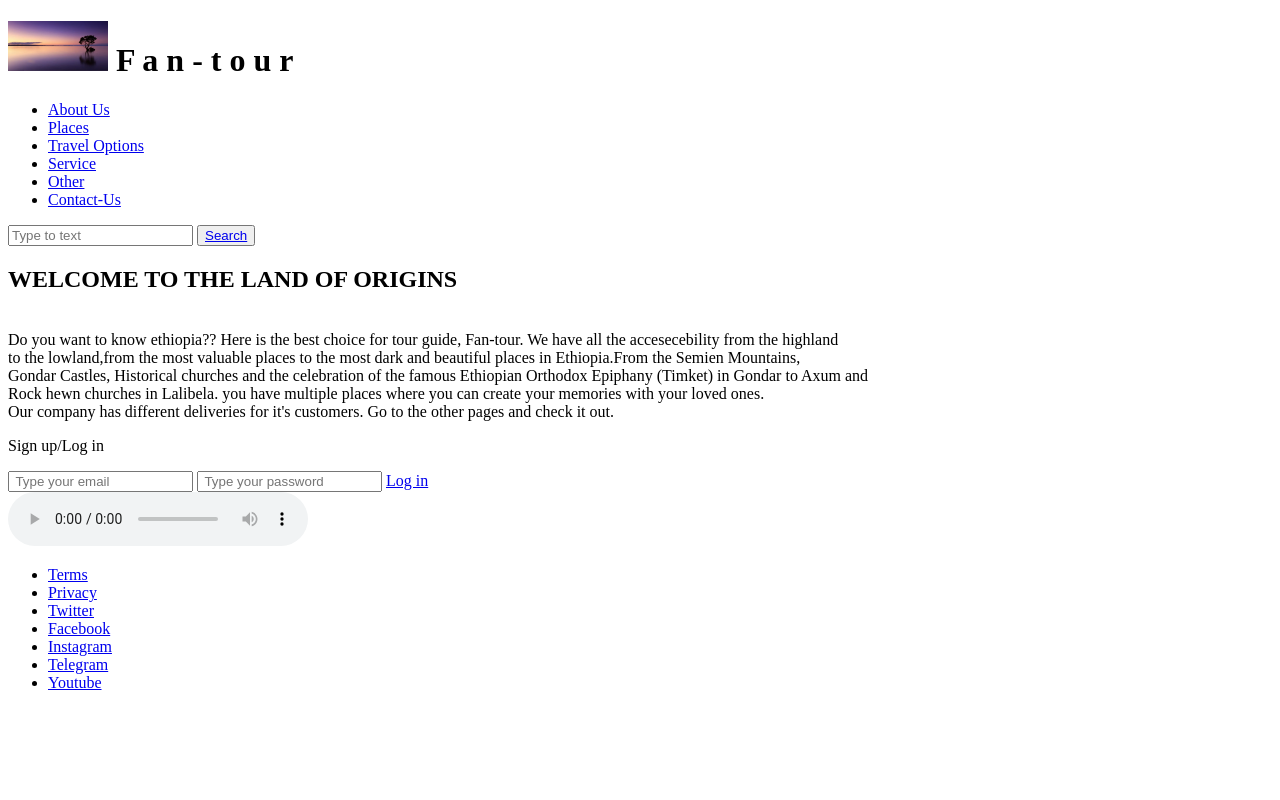
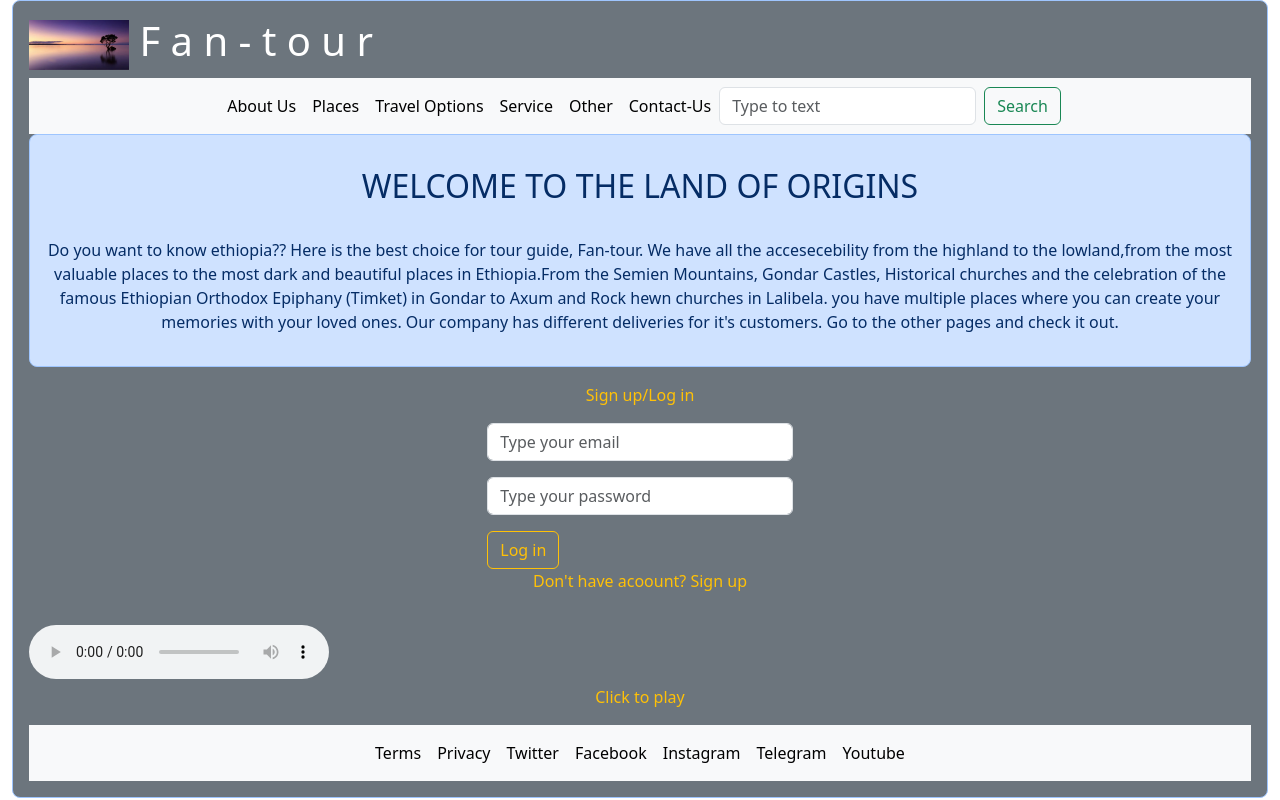
Before and after one commit to fanual-software-dev/UGR-4303-13, a plain HTML site: page src/Home.html in a window 1280 px wide. Drawn offline with nearby package versions, Linux system fonts and the light colour scheme; files whose address does not match are found by name.

Commit message:
Update Home.html

```diff
--- a/src/Home.html
+++ b/src/Home.html
@@ -4,11 +4,15 @@
         <meta name="viewport" content="width=device-width, initial-scale=1" />
         <title> Home page</title>
         <link rel="icon" type="image/x-icon" href="back20.webp">
+        <link href="https://cdn.jsdelivr.net/npm/bootstrap@5.3.0-alpha1/dist/css/bootstrap.min.css" rel="stylesheet" integrity="sha384-GLhlTQ8iRABdZLl6O3oVMWSktQOp6b7In1Zl3/Jr59b6EGGoI1aFkw7cmDA6j6gD" crossorigin="anonymous">
+        <script defer src="index.js"></script>
+        <script src="https://maxcdn.bootstrapcdn.com/bootstrap/3.4.1/js/bootstrap.min.js"></script>
     </head>
     <body>
-        <div class="main">
-            <div class="navbar">
-                <div class="icon">
+        <div class="container-fluid">
+            <div  class="text-bg-secondary p-3 w-100 border border-primary-subtle rounded-3">
+                <div class="flex-container">
+                    <header class="mx-auto">
                         <h1 class="logo"><img src="back20.webp" height="50px" width="100px" alt="Logo of our company">
                             <span class="g">F</span>
                             <span class="O">a</span>
@@ -19,55 +23,64 @@
                             <span class="e">u</span>
                             <span class="r">r</span>
                         </h1>
-                </div>
-            </div>
-            <div class="mainu">
-                <header>
-                    <ul>
-                        <li><a href="About-Us.html">About Us</a></li>
-                        <li><a href="Places.html">Places</a></li>
-                        <li><a href="Travel-Options.html">Travel Options</a></li>
-                        <li><a href="Service.html">Service</a></li>
-                        <li><a href="Other.html">Other</a></li>
-                        <li><a href="Contact-Us.html">Contact-Us</a></li>
-                    </ul>
                     </header>
                 </div>
-            <div class="fr">
-                <div class="search">
-                    <input class="srch" type="search" name="" placeholder="Type to text">
-                    <button><a href="#">Search</a></button>
-                </div>
-            </div>
-            <div class="par">
+                <header>
+                    <nav class="navbar navbar-expand-sm bg-body-tertiary justify-content-center">
+                        <ul class="navbar-nav">
+                            <li class="nav-item"><a  class="nav-link active" href="About-Us.html">About Us</a></li>
+                            <li class="nav-item"><a  class="nav-link active" href="Places.html">Places</a></li>
+                            <li class="nav-item"><a  class="nav-link active" href="Travel-Options.html">Travel Options</a></li>
+                            <li class="nav-item"><a  class="nav-link active" href="Service.html">Service</a></li>
+                            <li class="nav-item"><a  class="nav-link active" href="Other.html">Other</a></li>
+                            <li class="nav-item"><a  class="nav-link active" href="Contact-Us.html">Contact-Us</a></li>
+                        </ul>
+                        <form action="https://www.google.com/search" method="get" class="d-flex" role="search">
+                            <input class="form-control me-2" type="search" placeholder="Type to text" aria-label="Search">
+                            <button class="btn btn-outline-success" type="submit">Search</button>
+                        </form>
+                    </nav>
+            </header>
+                <div class="p-3 text-primary-emphasis bg-primary-subtle border border-primary-subtle rounded-3">
+                    <div class="text-center">
                         <p>
                             <h2 class="h2"><span class="we">WELCOME</span><span class="to"> TO THE LAND</span><span class="of"> OF ORIGINS</span></h2><br>
-                    Do you want to know ethiopia?? Here is the best choice for tour guide, Fan-tour. We have all the accesecebility from the highland<br>
-                    to the lowland,from the most valuable places to the most dark and beautiful places in Ethiopia.From the Semien Mountains,<br> Gondar Castles, Historical churches and the celebration of the famous Ethiopian Orthodox Epiphany (Timket) in Gondar to Axum and<br>
-                    Rock hewn churches in  Lalibela. you have multiple places where you can create your memories with your loved ones.<br>
+                            Do you want to know ethiopia?? Here is the best choice for tour guide, Fan-tour. We have all the accesecebility from the highland
+                            to the lowland,from the most valuable places to the most dark and beautiful places in Ethiopia.From the Semien Mountains, Gondar Castles, Historical churches and the celebration of the famous Ethiopian Orthodox Epiphany (Timket) in Gondar to Axum and
+                            Rock hewn churches in  Lalibela. you have multiple places where you can create your memories with your loved ones.
                             Our company has different deliveries for it's customers. Go to the other pages and check it out.
                         </p>
                     </div>
-            <div class="form">
-                <p class="p1">Sign up/Log in</p>
-                <input class="em" type="email" name="email" placeholder=" Type your email">
-                <input class="pass" type="password" name="" placeholder=" Type your password">
-                <a class="a" href="#">Log in</a>
                 </div>
-            <div class="audio">
-                <audio src="audio1.mp3" alt="Audio about Ethiopia" width="200px" height="200px" controls preload="auto"></audio>
+                <div class="w-25 pt-3 mx-auto">
+                    <form id="form">
+                        <p class="text-warning text-center">Sign up/Log in</p>
+                        <div class="mb-3">
+                            <input type="email" class="form-control" id="exampleFormControlInput1" placeholder="Type your email">
                           </div>
-            <div class="foo">
+                          <div class="mb-3">
+                            <input type="password" class="form-control" id="exampleFormControlInput2" placeholder="Type your password">
+                          </div>
+                          <button class="btn btn-outline-warning mx-auto" type="submit">Log in</button> <br>
+                        <a class="nav-link active" href="#"><p class="text-warning text-center">Don't have acoount? Sign up</p></a>
+                    </form>
+                </div>
+                <div class="pt-3">
+                    <audio class="w-100" style="max-width:300px" src="audio1.mp3" alt="Audio about Ethiopia" width="300px" controls ></audio>
+                    <p class="text-warning text-center">Click to play</p>
+                </div>
                 <footer>
-                    <ul>
-                        <li><a href="#">Terms</a></li>
-                        <li><a href="#">Privacy</a></li>
-                        <li><a href="#">Twitter</a></li>
-                        <li><a href="#">Facebook</a></li>
-                        <li><a href="#">Instagram</a></li>
-                        <li><a href="#">Telegram</a></li>
-                        <li><a href="#">Youtube</a></li>
+                    <nav class="navbar navbar-expand-lg bg-body-tertiary justify-content-center">
+                        <ul class="navbar-nav">
+                            <li class="nav-item"><a  class="nav-link active" href="#">Terms</a></li>
+                            <li class="nav-item"><a  class="nav-link active" href="#">Privacy</a></li>
+                            <li class="nav-item"><a  class="nav-link active" href="https://www.twitter.com">Twitter</a></li>
+                            <li class="nav-item"><a  class="nav-link active" href="https://www.facebook.com">Facebook</a></li>
+                            <li class="nav-item"><a  class="nav-link active" href="https://www.instagram.com">Instagram</a></li>
+                            <li class="nav-item"><a  class="nav-link active" href="https://www.telegram.com">Telegram</a></li>
+                            <li class="nav-item"><a  class="nav-link active" href="https://www.youtube.com">Youtube</a></li>
                         </ul>
+                    </nav>
                 </footer>
             </div>
         </div>
```
Lines whose indentation alone changed are shown as unchanged.
